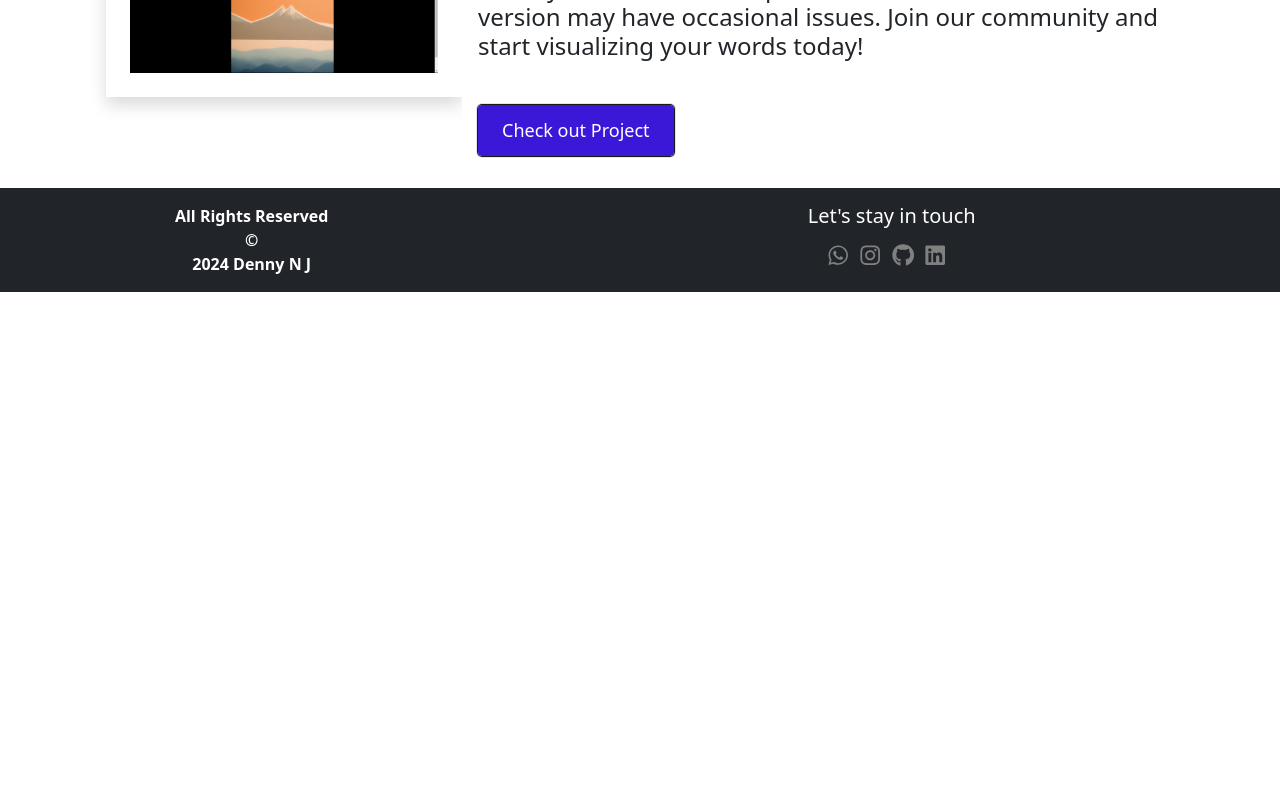
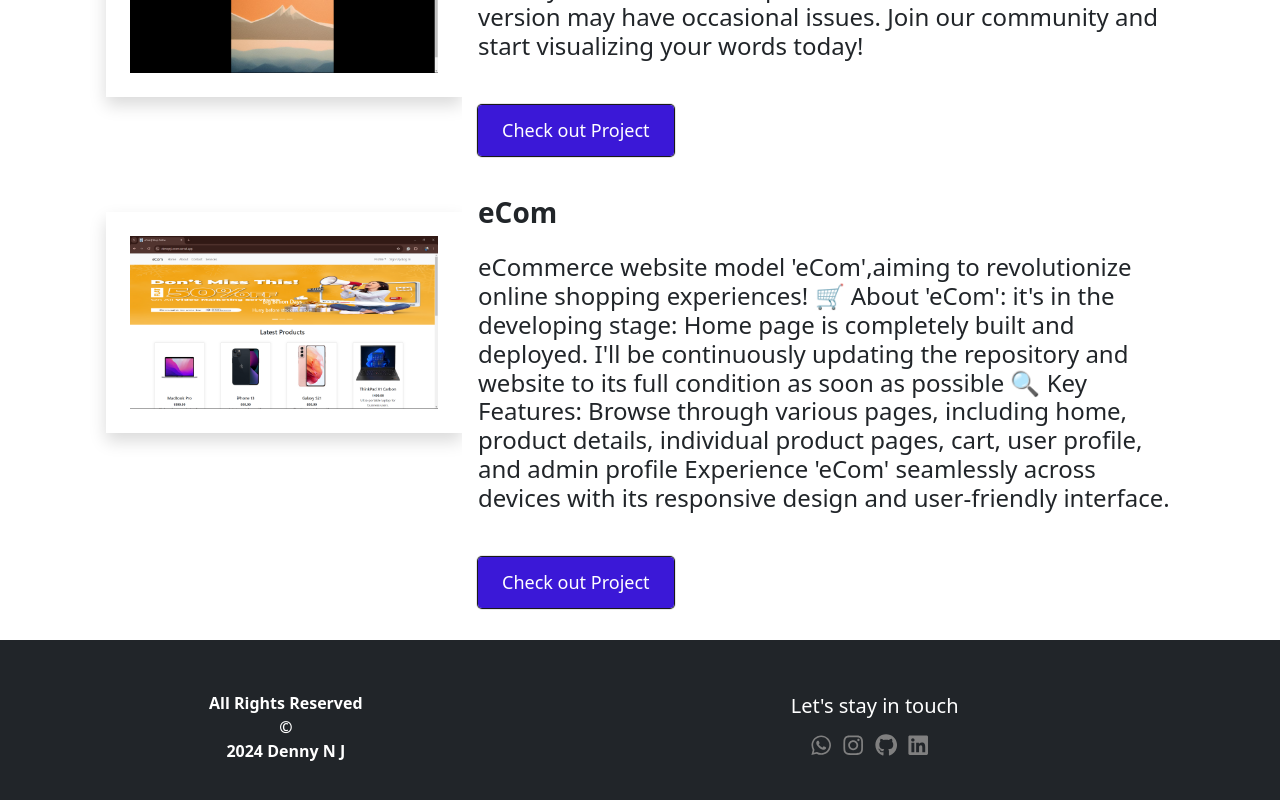
Before and after one commit to dennyneelamkavil/personal-portfolio-using-react, a React (Create React App) app: page /projects in a window 1280 px wide. Shown: the part 522-1322 px from the top of the page. Before the commit the page ends 814 px from the top, so only its background shows below. Built offline with nearby package versions, Linux system fonts and the light colour scheme.

Commit message:
project updated and other minor changes

```diff
--- a/src/components/Footer.css
+++ b/src/components/Footer.css
@@ -1,6 +1,9 @@
-footer {
-    background-color: #343a40;
-  }
+.footer{
+  display: flex;
+  justify-content: space-around;
+  align-items: center;
+  padding: 4%;
+}
 
 .footer-social-icons a{
     font-size: 1.4rem;
--- a/src/components/Footer.jsx
+++ b/src/components/Footer.jsx
@@ -5,7 +5,7 @@ import { FaWhatsapp, FaInstagram, FaGithub, FaLinkedin } from 'react-icons/fa';
 
 const Footer = () => {
     return (
-        <footer className="bg-dark text-white text-center py-3 d-flex flex-row justify-content-around" >
+        <footer className="footer bg-dark text-white text-center" >
             <div>
                 <b> All Rights Reserved <br></br> &copy; <br></br> 2024 Denny N J </b>
             </div>
--- a/src/pages/About.css
+++ b/src/pages/About.css
@@ -2,6 +2,7 @@
   display: flex;
   flex-direction: column;
   align-items: center;
+  justify-content: center;
   height: 100vh;
   text-align: center;
   padding: 0 20px;
--- a/src/pages/Contact.jsx
+++ b/src/pages/Contact.jsx
@@ -92,7 +92,7 @@ function Contact() {
   return (
     <Container>
       <Row className='justify-content-center'>
-        <Col md={6}>
+        <Col md={8} lg={6}>
           <div className='shadow bg-white p-4 m-4' onSubmit={handleSubmit}>
             <form className='form-container my-4'>
               <h2 className='contact-title'>Contact Me</h2>
--- a/src/pages/Projects.jsx
+++ b/src/pages/Projects.jsx
@@ -2,6 +2,7 @@ import React from 'react'
 import { Col, Container, ListGroup, ListGroupItem, Row } from 'react-bootstrap'
 import project1 from './Photos/Mi Store Copy.png'
 import project2 from './Photos/Text-2-Images.png'
+import project3 from './Photos/eCom.png'
 import './Project.css'
 
 
@@ -33,7 +34,7 @@ const Projects = () => {
             </Row>
             <Row className='my-4'>
                 <Col md={4}>
-                        <img src={project2} alt={'project 1'} className='w-100 shadow bg-white p-4 m-4' />
+                    <img src={project2} alt={'project 2'} className='w-100 shadow bg-white p-4 m-4' />
                 </Col>
                 <Col md={8}>
                     <ListGroup className='listgroup'>
@@ -53,6 +54,33 @@ const Projects = () => {
                     </ListGroup>
                 </Col>
             </Row>
+            <Row className='my-4'>
+                <Col md={4}>
+                    <img src={project3} alt={'project 3'} className='w-100 shadow bg-white p-4 m-4' />
+                </Col>
+                <Col md={8}>
+                    <ListGroup className='listgroup'>
+                        <ListGroup.Item>
+                            <h3>
+                                <b>{"eCom"}</b>
+                            </h3>
+                        </ListGroup.Item>
+                        <ListGroup.Item>
+                            <h4>
+                                {`eCommerce website model 'eCom',aiming to revolutionize online shopping experiences!
+                                🛒 About 'eCom': it's in the developing stage: Home page is completely built and deployed.
+                                I'll be continuously updating the repository and website to its full condition as soon as possible
+                                🔍 Key Features:
+                                Browse through various pages, including home, product details, individual product pages, cart, user profile, and admin profile
+                                Experience 'eCom' seamlessly across devices with its responsive design and user-friendly interface.`}
+                            </h4>
+                        </ListGroup.Item>
+                        <ListGroupItem>
+                            <a href="https://dennynj-ecom.vercel.app/" target="_blank" rel="noopener noreferrer" className="project-button">Check out Project</a>
+                        </ListGroupItem>
+                    </ListGroup>
+                </Col>
+            </Row>
         </Container>
     )
 }
```
Also changed, not shown: src/pages/Photos/eCom.png (added). Lines whose indentation alone changed are shown as unchanged.
